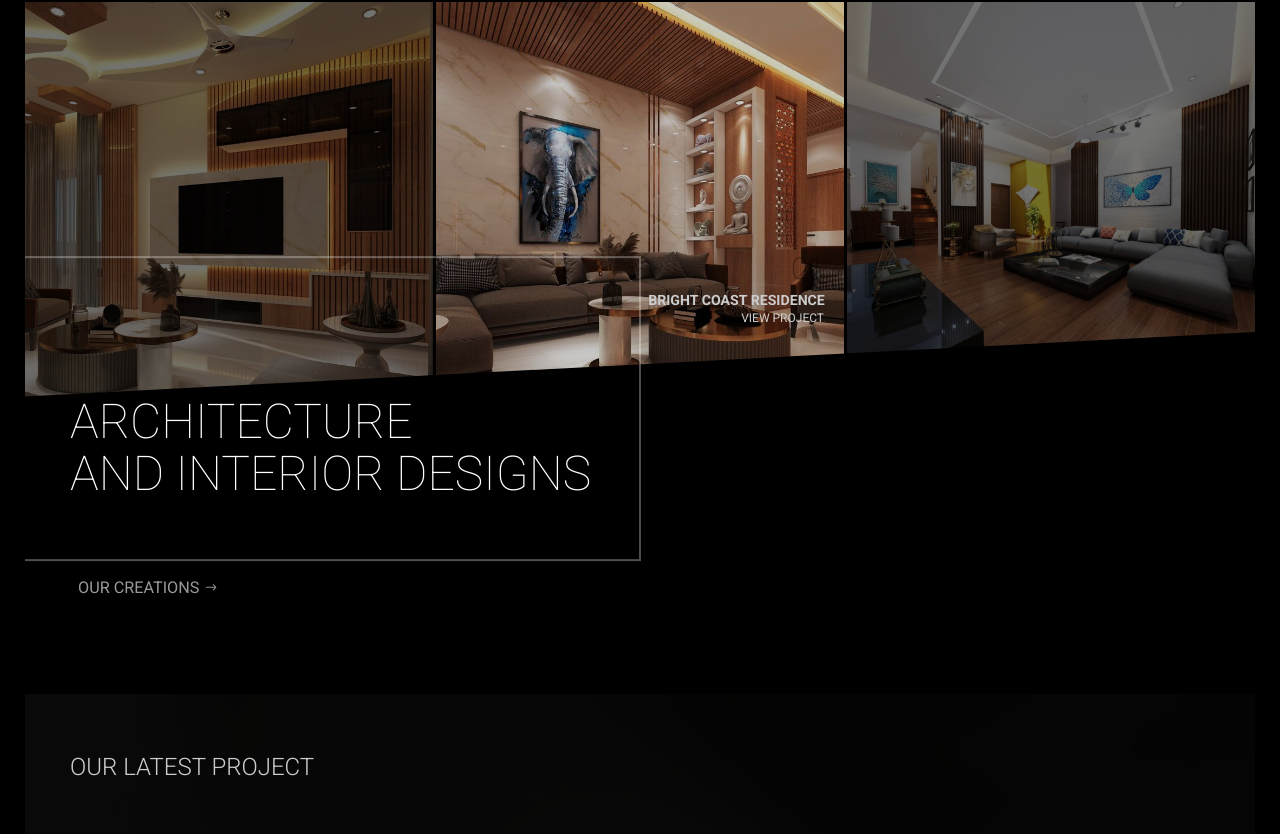
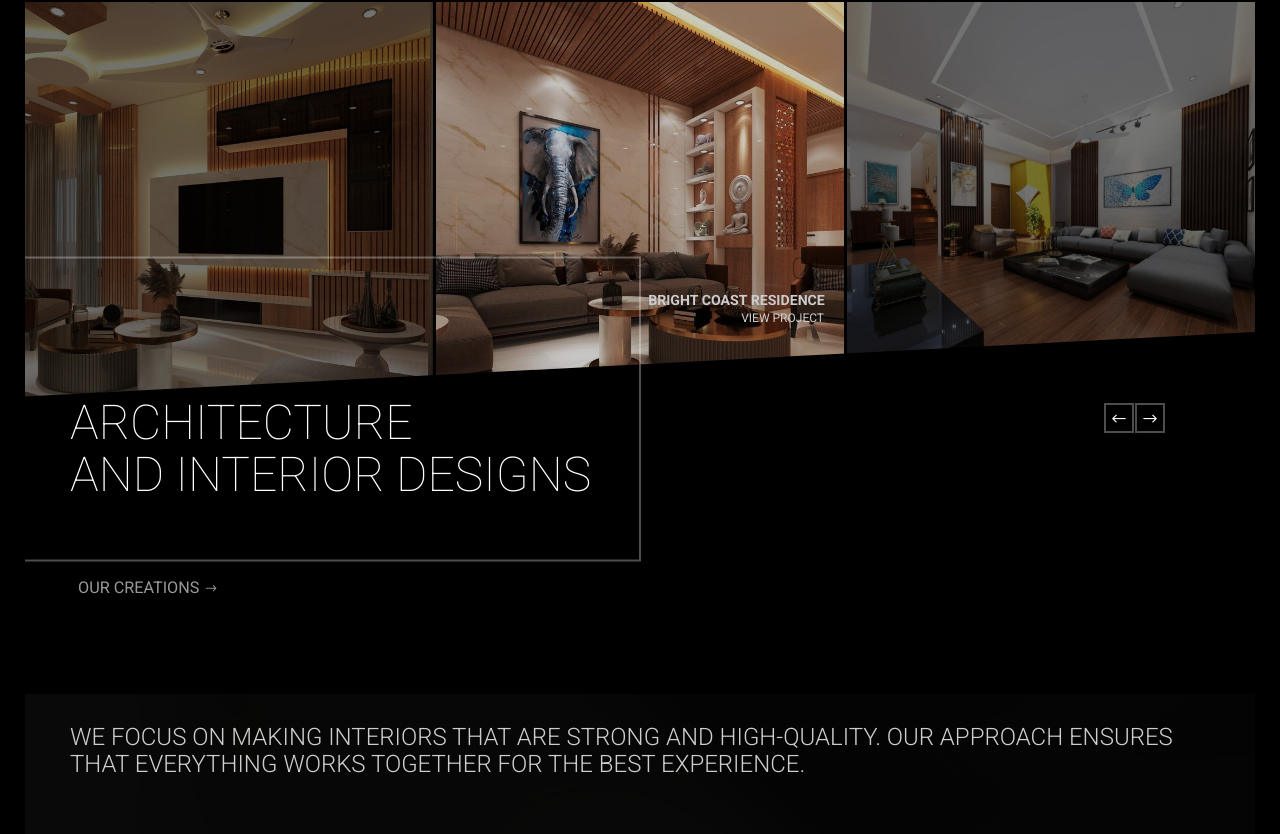
Before and after one commit to SaiKapilKumar/praaji_strinctions, a plain HTML site: page index.html in a window 1280 px wide. Shown: the part 106-940 px from the top of the page. Drawn offline with Linux system fonts and the light colour scheme; some packages are replaced by stand-ins of ours.

Commit message:
Update padding and position in style.css, add autoplay and new carousel in custom.js, and update heading in index.html

```diff
--- a/assets/css/style.css
+++ b/assets/css/style.css
@@ -275,7 +275,7 @@ ul li {
 
 /* 3. Universal classes */
 .block {
-  padding: 50px 0;
+  padding: 20px 0;
   overflow: hidden;
   position: relative;
 }
@@ -1042,11 +1042,12 @@ ul li {
 }
 .hero-section .heading-wrapper .heading {
   position: relative;
+  height: 50px;
 }
 .hero-section .heading-wrapper .owl-navigation {
   position: absolute;
-  right: 0px;
-  top: -5px;
+  right: 90px;
+  top: -15px;
 }
 .hero-section .heading-wrapper .owl-navigation .owl-prev, .hero-section .heading-wrapper .owl-navigation .owl-next {
   -moz-transition: 0.5s ease;
--- a/assets/js/custom.js
+++ b/assets/js/custom.js
@@ -128,6 +128,8 @@ $(document).ready(function($) {
             fluidSpeed: true,
             navSpeed: 1000,
             items: 1,
+            autoplay:true,
+            autoplayTimeout:3000,
             navText: [],
             nav: true,
             center: true,
@@ -148,6 +150,42 @@ $(document).ready(function($) {
             }
         });
     });
+
+    // new carousel
+
+    $(document).ready(function(){
+        $(".carousel").owlCarousel({
+            // Add your Owl Carousel options here
+            loop:true,
+            margin:10,
+            nav:true,
+            autoplay:true,
+            autoplayTimeout:3000,
+            responsive:{
+                0:{
+                    items:1
+                },
+                600:{
+                    items:2
+                },
+                1000:{
+                    items:3
+                }
+            }
+        });
+
+        // Functionality for owl-prev and owl-next buttons
+        $('.owl-prev').click(function() {
+            $('.carousel').trigger('prev.owl.carousel');
+        });
+
+        $('.owl-next').click(function() {
+            $('.carousel').trigger('next.owl.carousel');
+        });
+    });
+
+    // end new carousel
+
 
     //  Scroll Reveal
 
--- a/index.html
+++ b/index.html
@@ -91,7 +91,12 @@
                                     <a href="our-works.html" class="icon opacity-60">Our creations<i class="arrow_right"></i></a>
                                 </div>
                             </div>
-                            <div class="owl-navigation"></div>
+                            <div class="owl-navigation">
+                                <div class="owl-nav">
+                                    <div class="owl-prev"></div>
+                                    <div class="owl-next"></div>
+                                </div>
+                            </div>
                         </div>
                     </div>
                 </div>
@@ -101,7 +106,7 @@
             <div class="block">
                 <div class="container">
                     <div class="section-title">
-                        <h2>Our Latest Project</h2>
+                        <h2>We focus on making interiors that are strong and high-quality. Our approach ensures that everything works together for the best experience.</h2>
                     </div>
                     <!--end title-->
                     <div class="featured-works-carousel">
```
